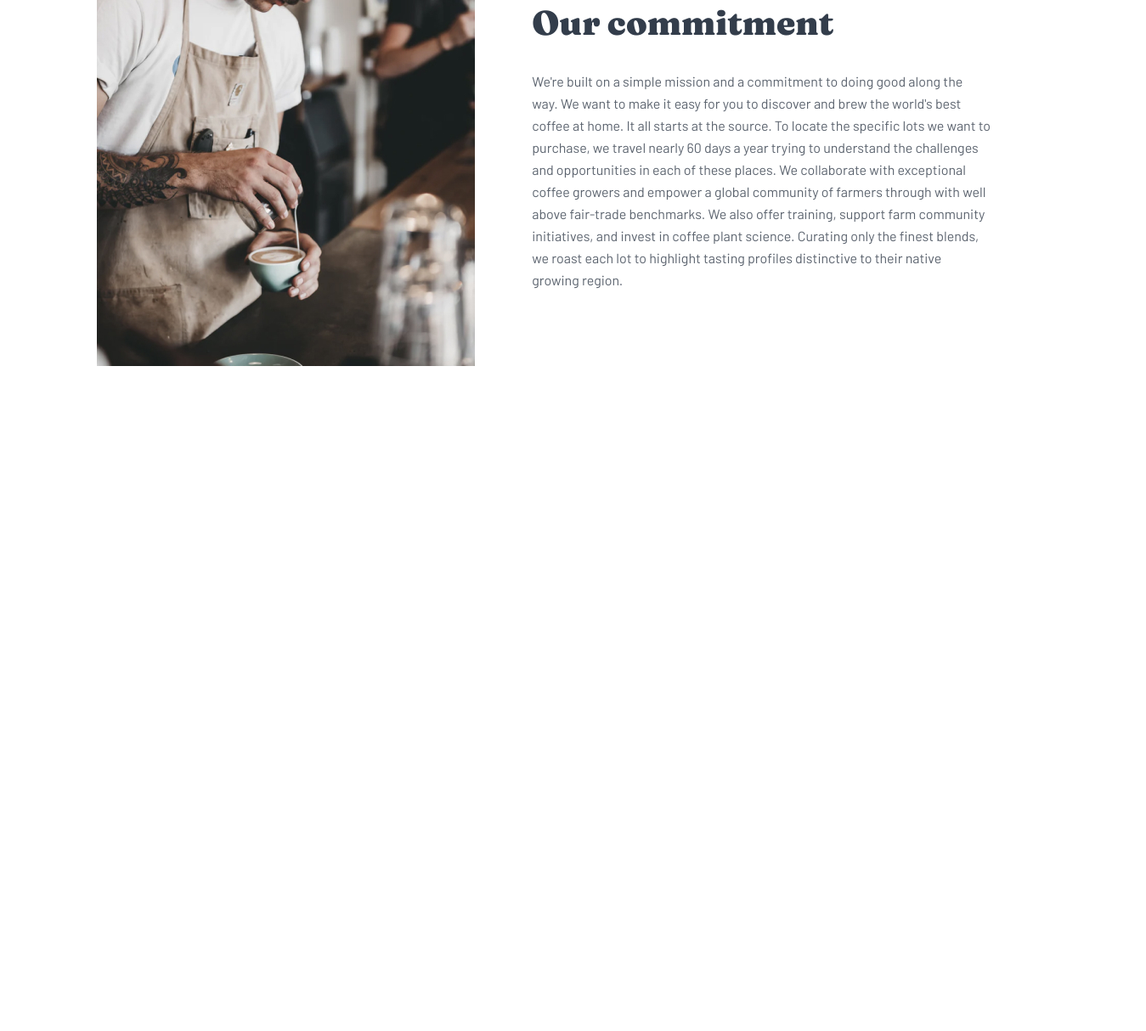
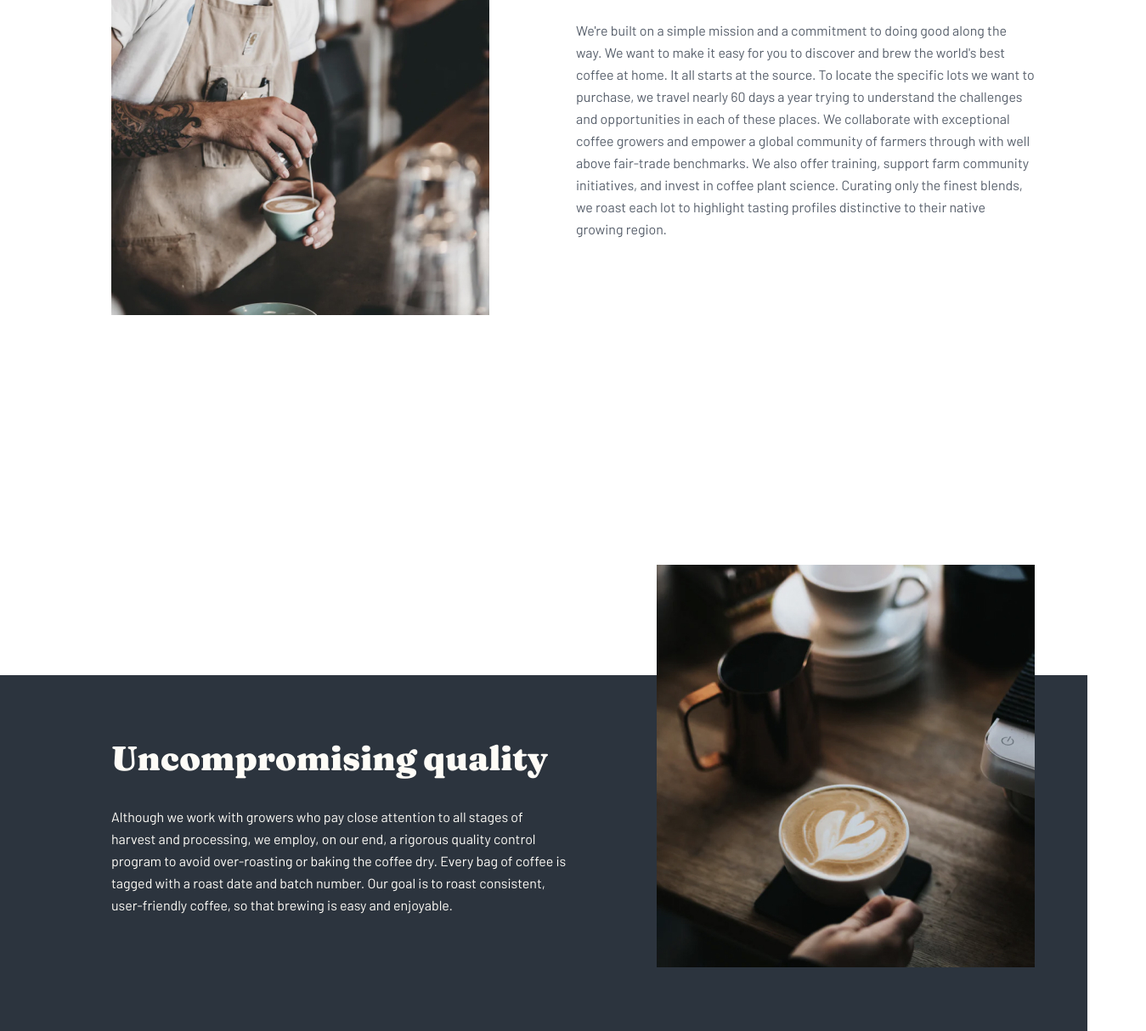
Before and after one commit to latipovodil/homework-2.4-coffe-about-page, a plain HTML site: page index.html in a window 1280 px wide. Shown: the part 813-2027 px from the top of the page at 85% size, 1349 px wide, since content can reach past the window. Before the commit the page ends 1288 px from the top, so only its background shows below. Drawn offline with Linux system fonts and the light colour scheme.

Commit message:
quality end

```diff
--- a/index.html
+++ b/index.html
@@ -77,6 +77,29 @@
         </div>
       </div>
     </section>
+
+    <section class="quality">
+      <div class="container quality__container">
+        <div class="quality__all-text">
+          <h2 class="quality__title">
+            Uncompromising quality
+          </h2>
+          <p class="quality__text">
+            Although we work with growers who pay close attention to all stages of harvest and processing, we employ, on
+            our end, a rigorous quality control program to avoid over-roasting or baking the coffee dry. Every bag of
+            coffee is tagged with a roast date and batch number. Our goal is to roast consistent, user-friendly coffee,
+            so that brewing is easy and enjoyable.
+          </p>
+        </div>
+        <div class="quality__img-box">
+          <img src="./img/one-cup-coffe.jpg" alt="rasmada bir stakan coffe tasvirlangan">
+        </div>
+
+      </div>
+      <div class="quality__shadow">
+
+      </div>
+    </section>
   </main>
 
 
--- a/scss/_global.scss
+++ b/scss/_global.scss
@@ -29,9 +29,9 @@ img{
   height: auto;
 }
 .container {
-  max-width: 1345px;
+  width: 1349px;
   margin-left: auto;
   margin-right: auto;
-  padding: 40px 80px;
+  padding: 20px 80px;
 
 }
--- a/scss/sitemap/_commitment.scss
+++ b/scss/sitemap/_commitment.scss
@@ -29,8 +29,7 @@
     font-weight: 400;
     font-size: 16px;
     line-height: 26px;
-    color: #333D4B;
-    opacity: 0.8;
+    color: #333d4bd2;
     margin-top: 32px;
   }
 
--- a/scss/sitemap/_header.scss
+++ b/scss/sitemap/_header.scss
@@ -13,8 +13,9 @@
     top: 0;
     right: 0;
     left: 0;
-
+    max-width: 100%;
     background-color: #fff;
+    z-index: 5;
   }
 
   &__all-link {
--- a/scss/sitemap/_quality.scss
+++ b/scss/sitemap/_quality.scss
@@ -0,0 +1,66 @@
+.quality {
+  margin-top: 250px;
+  background-color: #2C343E;
+  z-index: -1;
+  position: relative;
+
+
+  &__container {
+    display: flex;
+    align-items: center;
+    justify-content: space-around;
+
+  }
+
+  &__all-text {
+    max-width: 540px;
+    margin-top: 88px;
+  }
+
+  &__title {
+    font-family: 'Fraunces';
+    font-weight: 900;
+    font-size: 40px;
+    line-height: 48px;
+    color: #FEFCF7;
+  }
+
+  &__text {
+    font-family: 'Barlow';
+    font-style: normal;
+    font-weight: 400;
+    font-size: 16px;
+    line-height: 26px;
+    color: #FEFCF7;
+    margin-top: 32px;
+  }
+
+  &__img-box {
+    max-width: 445px;
+    flex-shrink: 0;
+    z-index: 2;
+    margin-bottom: 50px;
+
+  }
+
+  &__shadow {
+    width: 100%;
+    left: 0%;
+    z-index: 1;
+    background-color: #fff;
+    height: 150px;
+    position: absolute;
+    top: 0%;
+  }
+
+  &__img{
+    border-radius: 10px;
+  }
+
+
+
+
+
+
+
+}
```
Also changed, not shown: css/main.css, img/one-cup-coffe.jpg (added), 1 other file.
